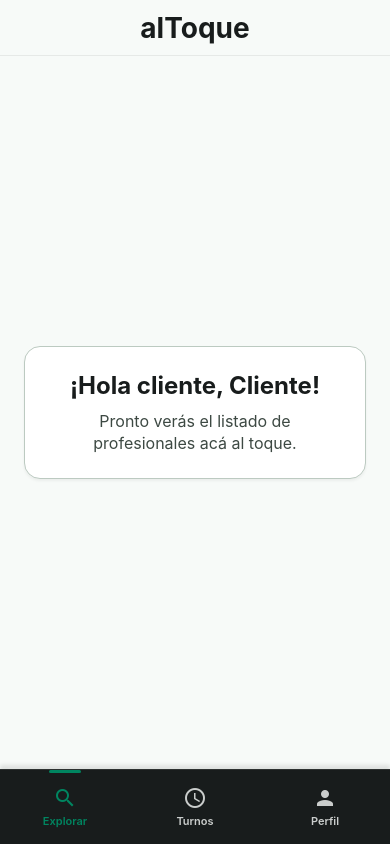
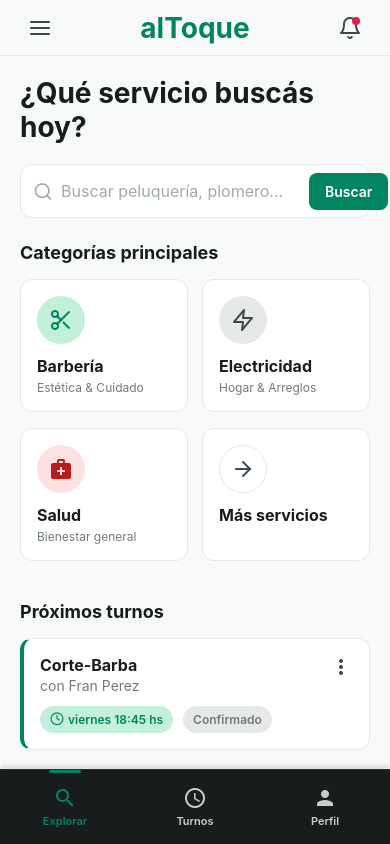
Before and after one commit to erickvicentin/altoque-app, a React Native app: screen /HomeCliente in a window 390 px wide. Built offline with nearby package versions, Linux system fonts and the light colour scheme.

Commit message:
feat(client): add Explore tab UI to home screen

```diff
--- /dev/null
+++ b/src/components/ExploreTab.tsx
@@ -0,0 +1,294 @@
+import React from 'react';
+import { View, Text, StyleSheet, TextInput, TouchableOpacity, ScrollView, Image } from 'react-native';
+import { MaterialIcons, Feather } from '@expo/vector-icons';
+import { useNavigation } from '@react-navigation/native';
+
+export default function ExploreTab() {
+  const navigation = useNavigation<any>();
+
+  const handleSearch = () => {
+    navigation.navigate('SearchResults', { category: 'Barbería' });
+  };
+
+  return (
+    <ScrollView style={styles.container} showsVerticalScrollIndicator={false}>
+      <Text style={styles.title}>¿Qué servicio buscás hoy?</Text>
+
+      {/* Search Bar */}
+      <View style={styles.searchContainer}>
+        <Feather name="search" size={20} color="#a0aab2" style={styles.searchIcon} />
+        <TextInput
+          style={styles.searchInput}
+          placeholder="Buscar peluquería, plomero..."
+          placeholderTextColor="#a0aab2"
+        />
+        <TouchableOpacity style={styles.searchButton} onPress={handleSearch}>
+          <Text style={styles.searchButtonText}>Buscar</Text>
+        </TouchableOpacity>
+      </View>
+
+      {/* Categories */}
+      <Text style={styles.sectionTitle}>Categorías principales</Text>
+      <View style={styles.categoriesGrid}>
+
+        {/* Category 1 */}
+        <TouchableOpacity style={styles.categoryCard} onPress={handleSearch}>
+          <View style={[styles.iconCircle, { backgroundColor: '#c2f0d9' }]}>
+            <Feather name="scissors" size={24} color="#008560" />
+          </View>
+          <Text style={styles.categoryTitle}>Barbería</Text>
+          <Text style={styles.categorySubtitle}>Estética & Cuidado</Text>
+        </TouchableOpacity>
+
+        {/* Category 2 */}
+        <TouchableOpacity style={styles.categoryCard}>
+          <View style={[styles.iconCircle, { backgroundColor: '#e6e9e7' }]}>
+            <Feather name="zap" size={24} color="#3d4943" />
+          </View>
+          <Text style={styles.categoryTitle}>Electricidad</Text>
+          <Text style={styles.categorySubtitle}>Hogar & Arreglos</Text>
+        </TouchableOpacity>
+
+        {/* Category 3 */}
+        <TouchableOpacity style={styles.categoryCard}>
+          <View style={[styles.iconCircle, { backgroundColor: '#fee2e2' }]}>
+            <MaterialIcons name="medical-services" size={24} color="#b91c1c" />
+          </View>
+          <Text style={styles.categoryTitle}>Salud</Text>
+          <Text style={styles.categorySubtitle}>Bienestar general</Text>
+        </TouchableOpacity>
+
+        {/* Category 4 */}
+        <TouchableOpacity style={styles.categoryCard}>
+          <View style={[styles.iconCircle, { backgroundColor: '#ffffff', borderWidth: 1, borderColor: '#e6e9e7' }]}>
+            <Feather name="arrow-right" size={24} color="#3d4943" />
+          </View>
+          <Text style={styles.categoryTitle}>Más servicios</Text>
+        </TouchableOpacity>
+
+      </View>
+
+      {/* Upcoming Appointments */}
+      <Text style={styles.sectionTitle}>Próximos turnos</Text>
+      <View style={styles.appointmentCard}>
+        <View style={styles.appointmentHeader}>
+          <View>
+            <Text style={styles.appointmentTitle}>Corte-Barba</Text>
+            <Text style={styles.appointmentSubtitle}>con Fran Perez</Text>
+          </View>
+          <TouchableOpacity>
+            <MaterialIcons name="more-vert" size={24} color="#3d4943" />
+          </TouchableOpacity>
+        </View>
+        <View style={styles.appointmentTags}>
+          <View style={styles.timeTag}>
+            <Feather name="clock" size={14} color="#008560" />
+            <Text style={styles.timeTagText}>viernes 18:45 hs</Text>
+          </View>
+          <View style={styles.statusTag}>
+            <Text style={styles.statusTagText}>Confirmado</Text>
+          </View>
+        </View>
+      </View>
+      <TouchableOpacity style={styles.moreAppointmentsBtn}>
+        <Text style={styles.moreAppointmentsText}>Ver más turnos</Text>
+      </TouchableOpacity>
+
+      {/* Banner */}
+      <View style={styles.bannerContainer}>
+        <View style={styles.bannerContent}>
+          <Text style={styles.bannerTitle}>Cuidado alToque</Text>
+          <Text style={styles.bannerSubtitle}>Descuentos en estética los martes.</Text>
+          <TouchableOpacity style={{ flexDirection: 'row', alignItems: 'center', marginTop: 10 }}>
+            <Text style={styles.bannerLink}>Conocer más</Text>
+            <Feather name="arrow-right" size={16} color="#008560" style={{ marginLeft: 4 }} />
+          </TouchableOpacity>
+        </View>
+      </View>
+
+      {/* Extra space for scroll */}
+      <View style={{ height: 40 }} />
+    </ScrollView>
+  );
+}
+
+const styles = StyleSheet.create({
+  container: {
+    flex: 1,
+    paddingHorizontal: 20,
+    backgroundColor: '#f7faf8',
+  },
+  title: {
+    fontSize: 28,
+    fontWeight: 'bold',
+    color: '#181c1c',
+    marginTop: 20,
+    marginBottom: 20,
+    lineHeight: 34,
+  },
+  searchContainer: {
+    flexDirection: 'row',
+    alignItems: 'center',
+    backgroundColor: '#ffffff',
+    borderRadius: 12,
+    borderWidth: 1,
+    borderColor: '#e6e9e7',
+    paddingLeft: 12,
+    paddingRight: 6,
+    paddingVertical: 6,
+    marginBottom: 24,
+  },
+  searchIcon: {
+    marginRight: 8,
+  },
+  searchInput: {
+    flex: 1,
+    fontSize: 16,
+    color: '#181c1c',
+    height: 40,
+  },
+  searchButton: {
+    backgroundColor: '#008560',
+    paddingHorizontal: 16,
+    paddingVertical: 10,
+    borderRadius: 8,
+  },
+  searchButtonText: {
+    color: '#ffffff',
+    fontWeight: '600',
+    fontSize: 14,
+  },
+  sectionTitle: {
+    fontSize: 18,
+    fontWeight: 'bold',
+    color: '#181c1c',
+    marginBottom: 16,
+  },
+  categoriesGrid: {
+    flexDirection: 'row',
+    flexWrap: 'wrap',
+    justifyContent: 'space-between',
+    marginBottom: 24,
+  },
+  categoryCard: {
+    width: '48%',
+    backgroundColor: '#ffffff',
+    borderRadius: 12,
+    padding: 16,
+    marginBottom: 16,
+    borderWidth: 1,
+    borderColor: '#e6e9e7',
+  },
+  iconCircle: {
+    width: 48,
+    height: 48,
+    borderRadius: 24,
+    justifyContent: 'center',
+    alignItems: 'center',
+    marginBottom: 12,
+  },
+  categoryTitle: {
+    fontSize: 16,
+    fontWeight: 'bold',
+    color: '#181c1c',
+    marginBottom: 4,
+  },
+  categorySubtitle: {
+    fontSize: 12,
+    color: '#707d76',
+  },
+  appointmentCard: {
+    backgroundColor: '#ffffff',
+    borderRadius: 12,
+    borderWidth: 1,
+    borderLeftWidth: 4,
+    borderColor: '#e6e9e7',
+    borderLeftColor: '#008560',
+    padding: 16,
+    marginBottom: 16,
+  },
+  appointmentHeader: {
+    flexDirection: 'row',
+    justifyContent: 'space-between',
+    alignItems: 'flex-start',
+    marginBottom: 12,
+  },
+  appointmentTitle: {
+    fontSize: 16,
+    fontWeight: 'bold',
+    color: '#181c1c',
+    marginBottom: 2,
+  },
+  appointmentSubtitle: {
+    fontSize: 14,
+    color: '#707d76',
+  },
+  appointmentTags: {
+    flexDirection: 'row',
+    alignItems: 'center',
+  },
+  timeTag: {
+    flexDirection: 'row',
+    alignItems: 'center',
+    backgroundColor: '#c2f0d9',
+    paddingHorizontal: 10,
+    paddingVertical: 6,
+    borderRadius: 16,
+    marginRight: 10,
+  },
+  timeTagText: {
+    color: '#008560',
+    fontSize: 12,
+    fontWeight: '600',
+    marginLeft: 4,
+  },
+  statusTag: {
+    backgroundColor: '#e6e9e7',
+    paddingHorizontal: 10,
+    paddingVertical: 6,
+    borderRadius: 16,
+  },
+  statusTagText: {
+    color: '#707d76',
+    fontSize: 12,
+    fontWeight: '600',
+  },
+  moreAppointmentsBtn: {
+    alignItems: 'center',
+    marginBottom: 32,
+  },
+  moreAppointmentsText: {
+    color: '#008560',
+    fontWeight: 'bold',
+    fontSize: 14,
+  },
+  bannerContainer: {
+    backgroundColor: '#b5c5bd', // Fallback color
+    borderRadius: 12,
+    overflow: 'hidden',
+    height: 140,
+    justifyContent: 'center',
+  },
+  bannerContent: {
+    padding: 20,
+    backgroundColor: 'rgba(255,255,255,0.4)', // Overlay to make text readable if there was an image
+    flex: 1,
+    justifyContent: 'center',
+  },
+  bannerTitle: {
+    fontSize: 18,
+    fontWeight: 'bold',
+    color: '#181c1c',
+    marginBottom: 4,
+  },
+  bannerSubtitle: {
+    fontSize: 14,
+    color: '#3d4943',
+    maxWidth: '70%',
+  },
+  bannerLink: {
+    color: '#008560',
+    fontWeight: 'bold',
+    fontSize: 14,
+  },
+});
--- a/src/screens/HomeCliente.tsx
+++ b/src/screens/HomeCliente.tsx
@@ -1,9 +1,10 @@
 import React, { useState } from "react";
 import { View, Text, StyleSheet, TouchableOpacity, Alert, StatusBar, Platform } from "react-native";
 import { SafeAreaView } from "react-native-safe-area-context";
-import { MaterialIcons } from "@expo/vector-icons";
+import { MaterialIcons, Feather } from "@expo/vector-icons";
 import ProfileScreen from "./ProfileScreen";
 import BottomNavBar, { TabItem } from "./BottomNavBar";
+import ExploreTab from "../components/ExploreTab";
 
 export default function HomeCliente({ route, navigation }: any) {
   const { user: initialUser } = route.params || {};
@@ -27,16 +28,7 @@ export default function HomeCliente({ route, navigation }: any) {
   const renderContent = () => {
     switch (activeTab) {
       case "explorar":
-        return (
-          <View style={styles.tabContent}>
-            <View style={styles.welcomeCard}>
-              <Text style={styles.welcomeText}>¡Hola cliente, {user.name}!</Text>
-              <Text style={styles.subtitle}>
-                Pronto verás el listado de profesionales acá al toque.
-              </Text>
-            </View>
-          </View>
-        );
+        return <ExploreTab />;
       case "turnos":
         return (
           <View style={styles.tabContent}>
@@ -68,7 +60,16 @@ export default function HomeCliente({ route, navigation }: any) {
 
       {/* TopAppBar */}
       <View style={styles.header}>
-        <Text style={styles.logo}>alToque</Text>
+        <TouchableOpacity style={styles.headerButton}>
+          <Feather name="menu" size={24} color="#3d4943" />
+        </TouchableOpacity>
+        <Text style={[styles.logo, { color: '#008560' }]}>alToque</Text>
+        <TouchableOpacity style={styles.headerButton}>
+          <View>
+            <Feather name="bell" size={24} color="#3d4943" />
+            <View style={styles.notificationDot} />
+          </View>
+        </TouchableOpacity>
       </View>
 
       {/* Main Content Area */}
@@ -114,6 +115,15 @@ const styles = StyleSheet.create({
     color: "#181c1c",
     textAlign: "center",
     flex: 1,
+  },
+  notificationDot: {
+    position: 'absolute',
+    top: 2,
+    right: 2,
+    width: 8,
+    height: 8,
+    borderRadius: 4,
+    backgroundColor: '#e11d48',
   },
   headerSpacer: {
     width: 40,
```
